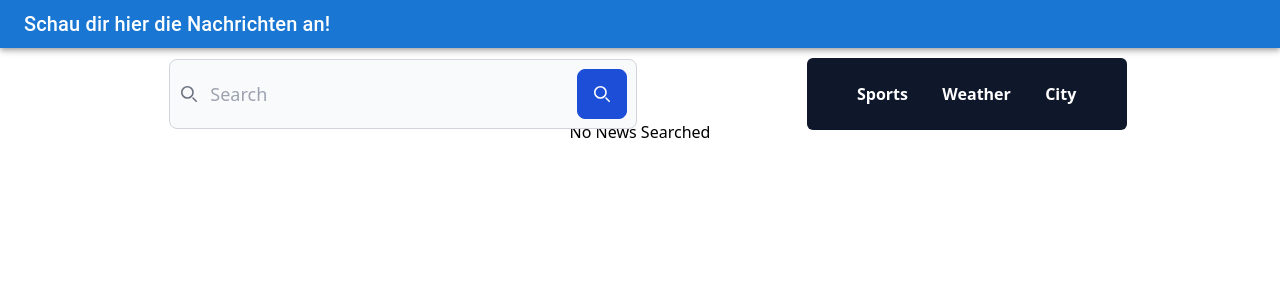
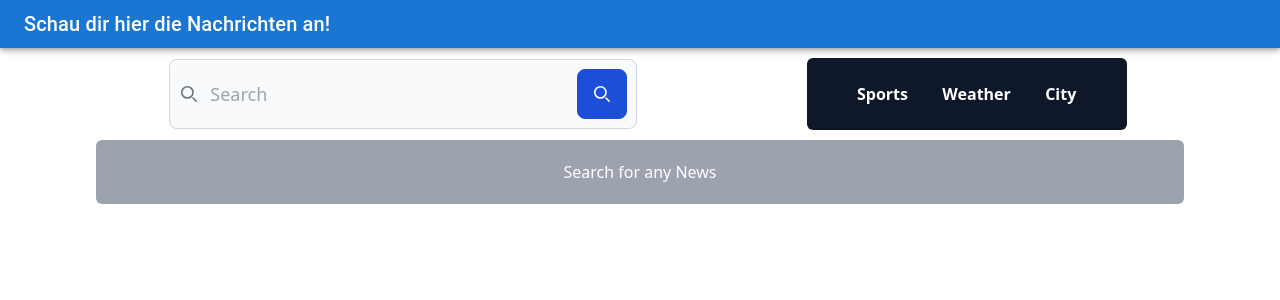
Before and after one commit to Abijith26/News-App, a React (Vite) app in the folder client/: page / in a window 1280 px wide. Shown: the top 300 px of the page. Built offline with nearby package versions, Linux system fonts and the light colour scheme.

Commit message:
Installed Material UI

```diff
--- a/client/package.json
+++ b/client/package.json
@@ -10,9 +10,9 @@
     "preview": "vite preview"
   },
   "dependencies": {
-    "@emotion/react": "^11.13.3",
-    "@emotion/styled": "^11.13.0",
-    "@mui/material": "^6.1.5",
+    "@emotion/react": "^11.13.5",
+    "@emotion/styled": "^11.13.5",
+    "@mui/material": "^6.1.9",
     "gsap": "^3.12.5",
     "react": "^18.3.1",
     "react-dom": "^18.3.1"
--- a/client/src/App.jsx
+++ b/client/src/App.jsx
@@ -17,8 +17,10 @@ function App() {
         search={search}
         setSearch={setSearch}
         setSearchResult={setSearchResult}
+        setIsNewsSearched={setIsNewsSearched}
       />
-      <NewsShower searchResult={searchResult} />
+
+      <NewsShower searchResult={searchResult} isNewsSearched={isNewsSearched} />
     </div>
   );
 }
--- a/client/src/components/News.jsx
+++ b/client/src/components/News.jsx
@@ -4,12 +4,21 @@ export default function News({ data }) {
   return (
     <div>
       {data.map((d, index) => (
-        <div key={index}>
-          <p>{d.headline.main}</p>
-          <span>{d.source}</span>
-          <span>{d.byline.original}</span>
-          <span>{d.pub_date.split("T")[0]}</span>
-          <a href={d.web_url}>View</a>
+        <div
+          key={index}
+          className="flex p-5 text-black bg-rose-200 rounded-md mb-3"
+        >
+          <div className="flex-grow">
+            <p className="line-clamp-3">{d.headline.main}</p>
+            <div className="flex gap-5 m-2 justify-start">
+              <span>Source:{d.source}</span>
+              <span>{d.byline.original}</span>
+              <span>Date: {d.pub_date.split("T")[0]}</span>
+            </div>
+          </div>
+          <div className="flex justify-center items-center">
+            <a href={d.web_url}>View</a>
+          </div>
         </div>
       ))}
     </div>
--- a/client/src/components/NewsShower.jsx
+++ b/client/src/components/NewsShower.jsx
@@ -1,10 +1,12 @@
 import News from "./News";
 
-export default function NewsShower({ searchResult }) {
+export default function NewsShower({ searchResult, isNewsSearched }) {
   return (
-    <div className="mt- flex justify-center items-center ">
-      {searchResult.length === 0 && <p>No News Searched</p>}
-      {searchResult.length > 0 && <News data={searchResult} />}
+    <div className="h-96">
+      <div className="mt-5 p-5 mx-24  rounded-md bg-gray-400 text-white  h-auto w-auto">
+        {!isNewsSearched && <p className="text-center">Search for any News</p>}
+        {searchResult.length > 0 && <News data={searchResult} />}
+      </div>
     </div>
   );
 }
--- a/client/src/components/SearchField.jsx
+++ b/client/src/components/SearchField.jsx
@@ -3,7 +3,12 @@ import { useEffect, useRef, useState } from "react";
 import Section from "./Section";
 // import NewsShower from "./NewsShower";
 
-export default function SearchField({ search, setSearch, setSearchResult }) {
+export default function SearchField({
+  search,
+  setSearch,
+  setSearchResult,
+  setIsNewsSearched,
+}) {
   const searchDiv = useRef();
   const APIKey = "9GBRqRCkVpd6Voo5SG35kXXzKnKJ0Prk";
 
@@ -23,6 +28,8 @@ export default function SearchField({ search, setSearch, setSearchResult }) {
   async function newsSearch(e) {
     e.preventDefault();
     console.log("News Search Begins...");
+    setIsNewsSearched(true);
+    setSearchResult([]);
     const res = await fetch(
       `https://api.nytimes.com/svc/search/v2/articlesearch.json?q=${search}&api-key=${APIKey}`
     );
--- a/client/tailwind.config.js
+++ b/client/tailwind.config.js
@@ -3,6 +3,7 @@ export default {
   content: ["./index.html", "./src/**/*.{js,ts,jsx,tsx}"],
   theme: {
     extend: {},
+    theme: {},
   },
   plugins: [],
 };
```
Also changed, not shown: 1 other file (tests, documents, lock files or other folders).
